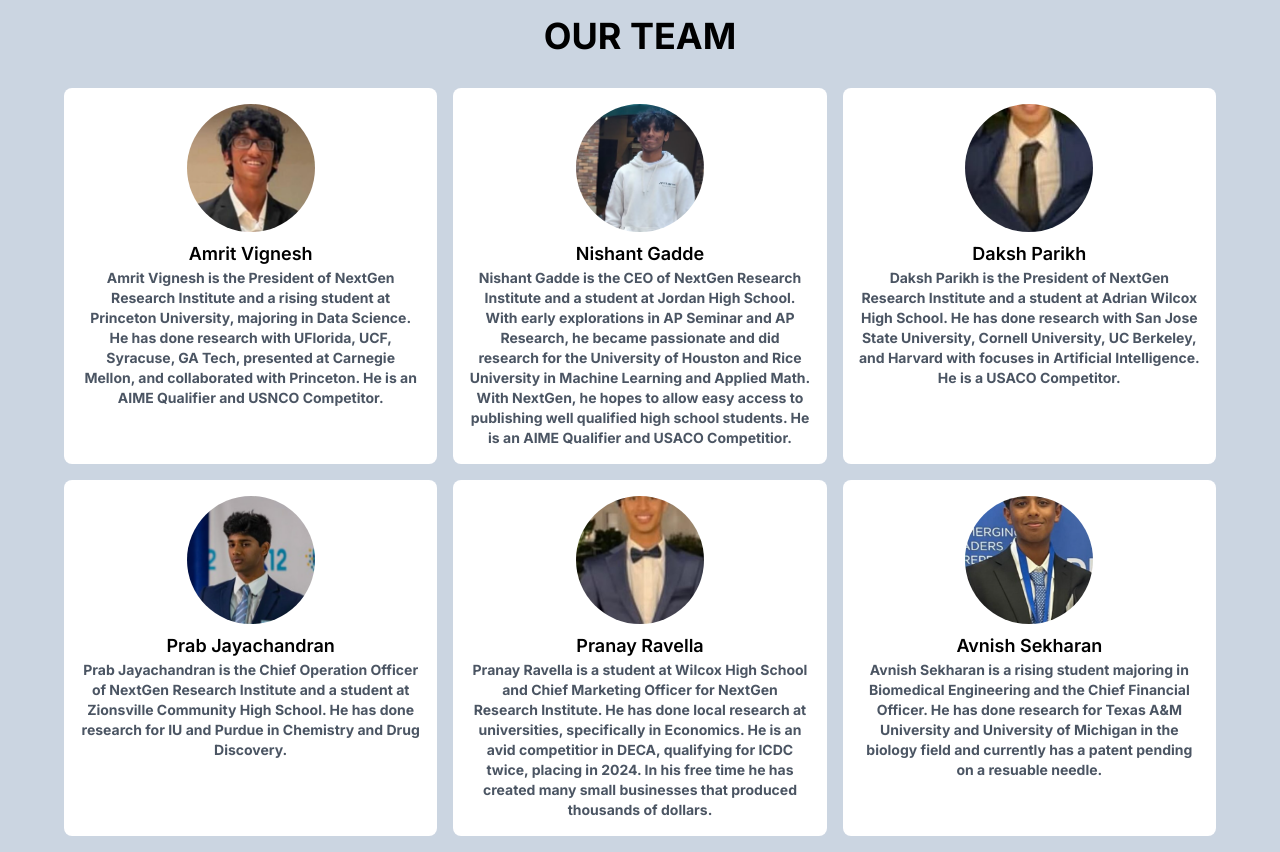
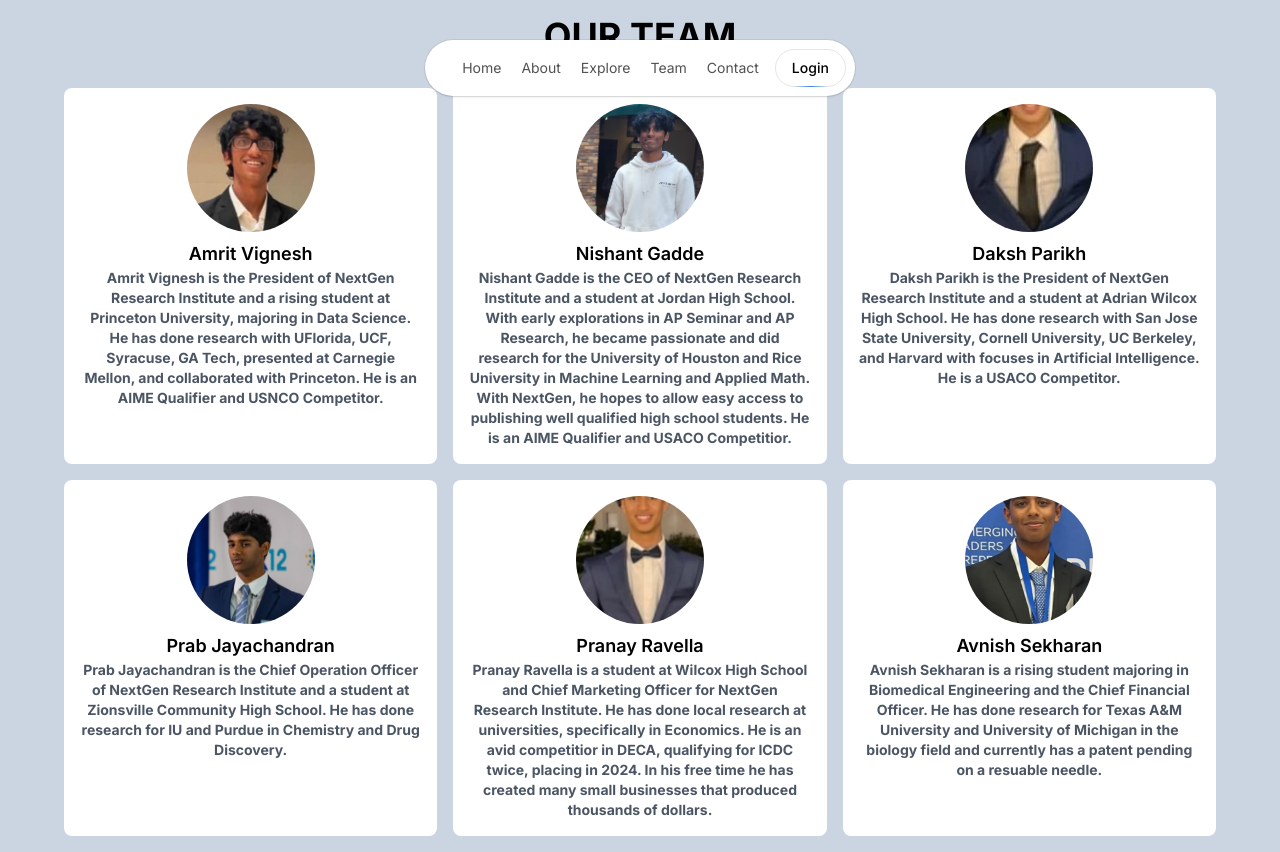
Before and after one commit to AshmeetC/nextgenri2, a Next.js app: page /team in a window 1280 px wide. Built offline with nearby package versions, Linux system fonts and the light colour scheme.

Commit message:
done no contact

```diff
--- a/src/app/explore/page.tsx
+++ b/src/app/explore/page.tsx
@@ -2,12 +2,13 @@
 // TeamPage.js
 import React from 'react';
 import { BackgroundGradientAnimation } from "@/components/ui/background-gradient-animation";
-
+import Navbar from '@/components/ui/navbar';
 
 export default function Explore() {
     return (
         <div className="relative min-h-screen w-screen overflow-x-hidden">  {/* Set relative positioning on outer div */}
             <BackgroundGradientAnimation className="h-full" />  {/* No need for z-index here */}
+            <Navbar />
             <div className="z-10 absolute flex h-screen min-screen flex-col items-center justify-center top-0 left-0 right-0 bottom-0 text-4xl">
                 <p>COME BACK SOON TO SEE OUR PUBLICATIONS</p>
                 <p>ETA: FIRST WEEK OF JUNE</p>
--- a/src/app/team/page.tsx
+++ b/src/app/team/page.tsx
@@ -3,6 +3,8 @@
 import React from 'react';
 import { BackgroundGradientAnimation } from "@/components/ui/background-gradient-animation";
 import { motion } from "framer-motion"
+import Navbar from '@/components/ui/navbar';
+
 const teamMembers = [
   {
     name: 'Amrit Vignesh',
@@ -45,6 +47,7 @@
 export default function Team() {
   return (
     <main className="bg-slate-300 justify-center items-center relative min-h-screen w-screen overflow-x-hidden flex"> {/* Set relative positioning on outer div and use flexbox */}
+    <Navbar />
       <div>
         <div>
           <motion.div
--- a/src/components/ui/floating-navbar.tsx
+++ b/src/components/ui/floating-navbar.tsx
@@ -35,7 +35,7 @@
         if (direction < 0) {
           setVisible(true);
         } else {
-          setVisible(false);
+          setVisible(true);
         }
       }
     }
@@ -46,14 +46,14 @@
       <motion.div
         initial={{
           opacity: 1,
-          y: -100,
+          y: 100,
         }}
         animate={{
-          y: visible ? 0 : -100,
+          y: visible ? 0 : 100,
           opacity: visible ? 1 : 0,
         }}
         transition={{
-          duration: 0.2,
+          duration: .5,
         }}
         className={cn(
           "flex max-w-fit  fixed top-10 inset-x-0 mx-auto border border-transparent dark:border-white/[0.2] rounded-full dark:bg-black bg-white shadow-[0px_2px_3px_-1px_rgba(0,0,0,0.1),0px_1px_0px_0px_rgba(25,28,33,0.02),0px_0px_0px_1px_rgba(25,28,33,0.08)] z-[5000] pr-2 pl-8 py-2  items-center justify-center space-x-4",
```
